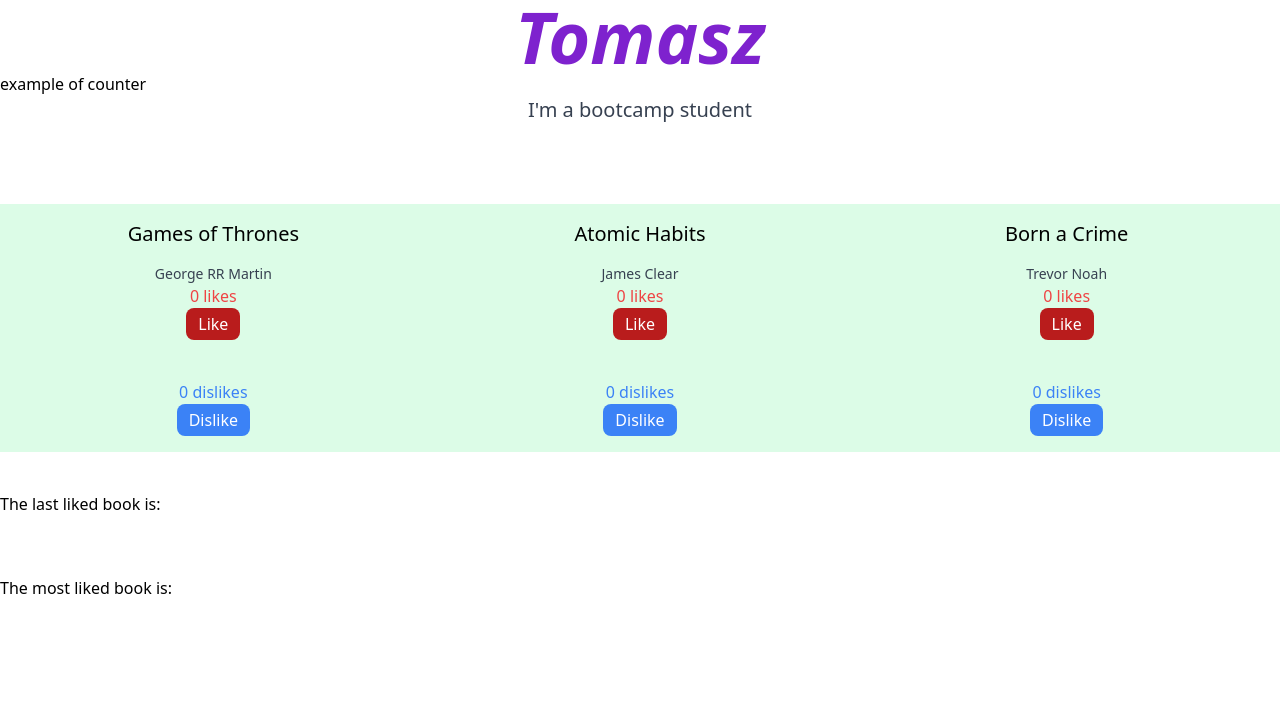
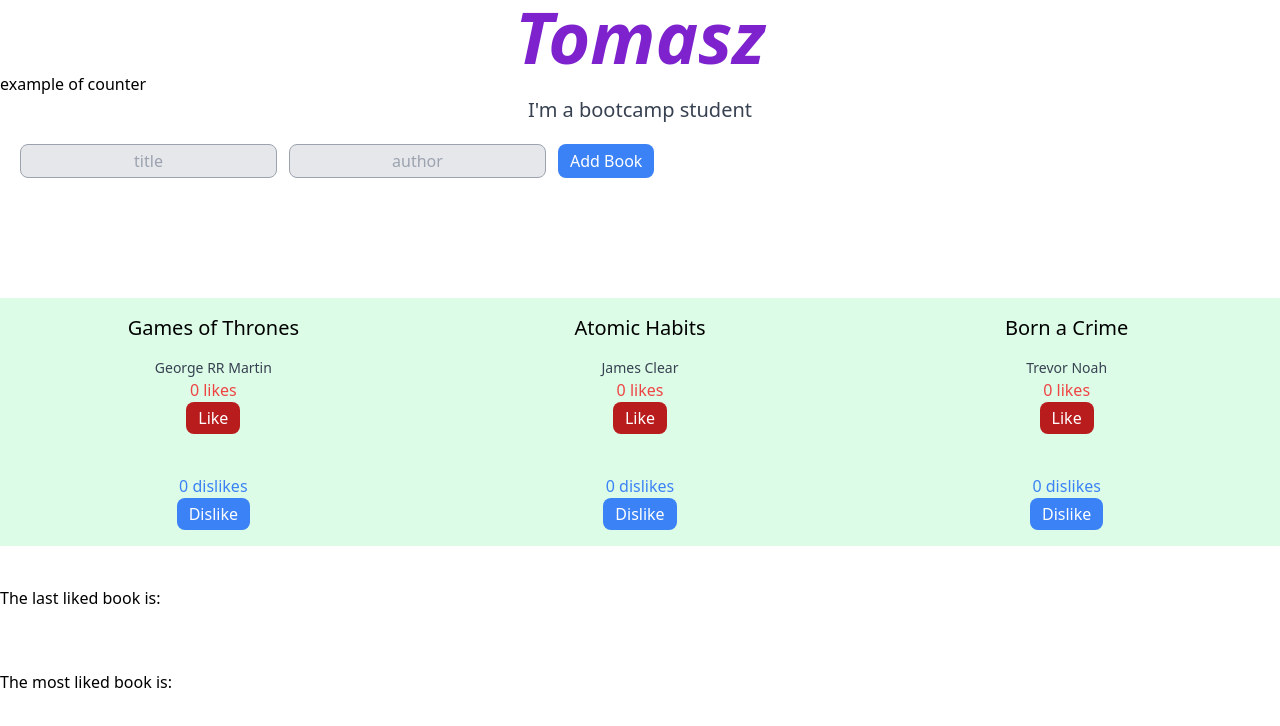
Before and after one commit to TomaszSarmata/solo-project, a Next.js app: page / in a window 1280 px wide. Shown: the top 726 px of the page. Built offline with nearby package versions, Linux system fonts and the light colour scheme.

Commit message:
added a form to book-grid.js along with the add book button

```diff
--- a/components/home/book-grid/books.js
+++ b/components/home/book-grid/books.js
@@ -1,4 +1,4 @@
-export const books = [
+export const initialBooks = [
   {
     title: "Games of Thrones",
     author: "George RR Martin",
--- a/components/home/book-grid/index.js
+++ b/components/home/book-grid/index.js
@@ -1,11 +1,14 @@
 import { useState } from "react";
 import BookItem from "./book-item";
-import { books } from "./books";
+import { initialBooks } from "./books";
 
 export default function BookGrid() {
   const [mostLikedBook, setMostLikedBook] = useState("");
   const [numberOfLikes, setNumberOfLikes] = useState(0);
   const [lastLikedBook, setLastLikedBook] = useState("");
+  const [books, setBooks] = useState(initialBooks);
+  const [title, setTitle] = useState("");
+  const [author, setAuthor] = useState("");
 
   const handleLike = (details) => {
     const { title, likes } = details;
@@ -16,12 +19,63 @@ export default function BookGrid() {
     }
   };
 
+  const handleTitle = (e) => {
+    let title = e.target.value;
+    setTitle(title);
+  };
+
+  const handleAuthor = (e) => {
+    let author = e.target.value;
+    setAuthor(author);
+  };
+
+  const addBook = () => {
+    let book = {
+      title: title,
+      author: author,
+    };
+
+    let newBooks = [];
+    for (let i = 0; i < books.length; i++) {
+      newBooks.push(books[i]);
+    }
+    newBooks.push(book);
+    // let newBooks = [...books, book]; that replaces lines 26-30
+    setBooks(newBooks);
+  };
+
   return (
     <div className="w-full flex flex-col">
+      <div className="w-full my-5">
+        <form action="" className="flex flex-row gap-x-3 mb-5 ml-5">
+          <input
+            placeholder="title"
+            type="text"
+            className="title bg-gray-200 py-1 px-3 text-center rounded-lg border border-gray-400"
+            value={title}
+            onChange={handleTitle}
+          />
+          <input
+            placeholder="author"
+            type="text"
+            className="author bg-gray-200 py-1 px-3 text-center rounded-lg border border-gray-400"
+            value={author}
+            onChange={handleAuthor}
+          />
+          <button
+            className="bg-blue-500 py-1 px-3 text-white rounded-lg"
+            onClick={addBook}
+            type="button"
+          >
+            Add Book
+          </button>
+        </form>
+      </div>
       <div className="mt-20 grid grid-cols-3 bg-red-100 w-full">
-        {books.map((book) => {
+        {books.map((book, index) => {
           return (
             <BookItem
+              key={index}
               title={book.title}
               author={book.author}
               onLike={handleLike}
```
